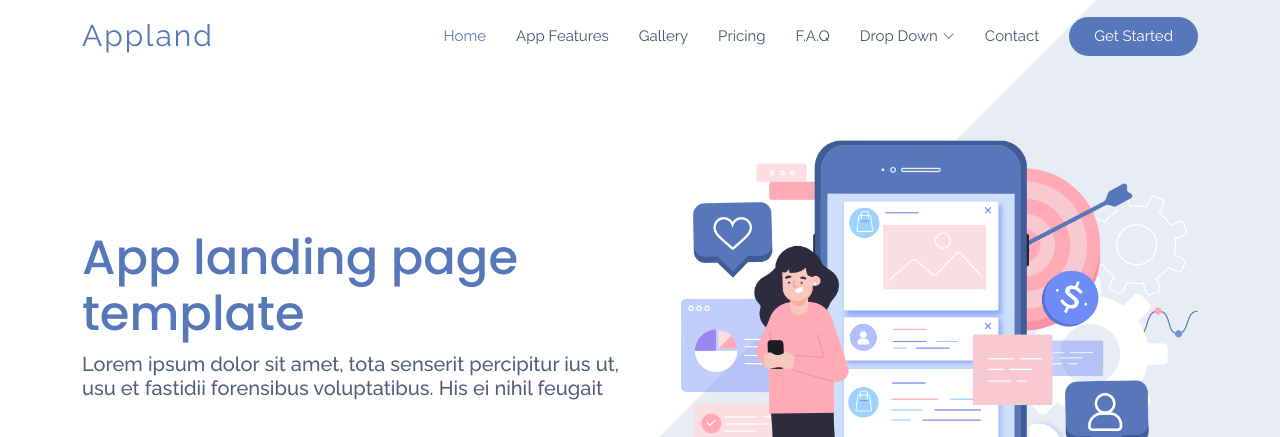
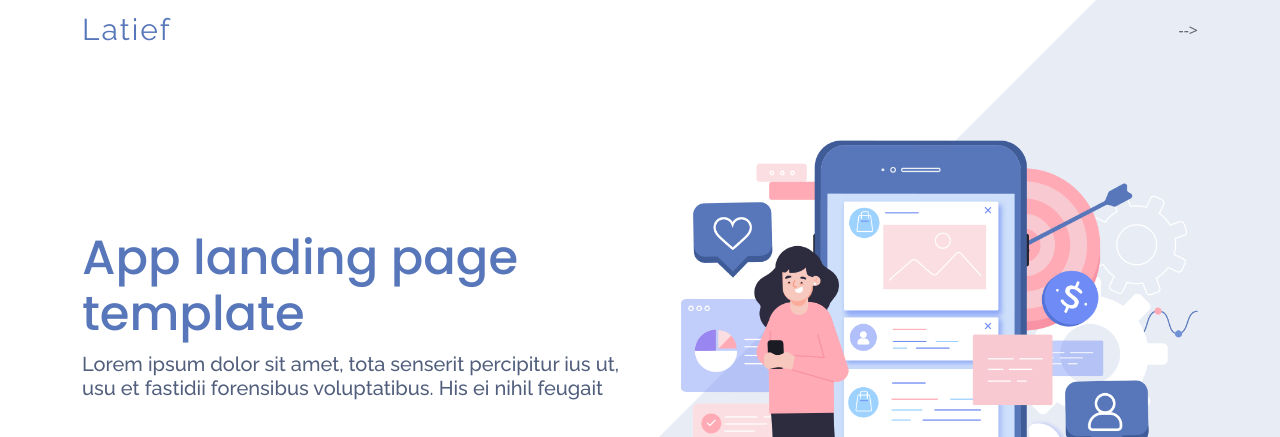
Before and after one commit to latiefahmad/landing-page, a plain HTML site: page index.html in a window 1280 px wide. Shown: the top 437 px of the page. Drawn offline with nearby package versions, Linux system fonts and the light colour scheme.

Commit message:
update navbar

```diff
--- a/index.html
+++ b/index.html
@@ -5,7 +5,7 @@
   <meta charset="utf-8">
   <meta content="width=device-width, initial-scale=1.0" name="viewport">
 
-  <title>ya, you are connected now</title>
+  <title>yay, you are connected now</title>
   <meta content="" name="description">
   <meta content="" name="keywords">
 
@@ -42,12 +42,12 @@
     <div class="container d-flex align-items-center justify-content-between">
 
       <div class="logo">
-        <h1><a href="index.html">Appland</a></h1>
+        <h1><a href="index.html">Latief</a></h1>
         <!-- Uncomment below if you prefer to use an image logo -->
         <!-- <a href="index.html"><img src="assets/img/logo.png" alt="" class="img-fluid"></a>-->
       </div>
 
-      <nav id="navbar" class="navbar">
+      <!-- <nav id="navbar" class="navbar">
         <ul>
           <li><a class="nav-link scrollto active" href="#hero">Home</a></li>
           <li><a class="nav-link scrollto" href="#features">App Features</a></li>
@@ -75,7 +75,7 @@
           <li><a class="getstarted scrollto" href="#features">Get Started</a></li>
         </ul>
         <i class="bi bi-list mobile-nav-toggle"></i>
-      </nav><!-- .navbar -->
+      </nav><!-- .navbar --> -->
 
     </div>
   </header><!-- End Header -->
```
